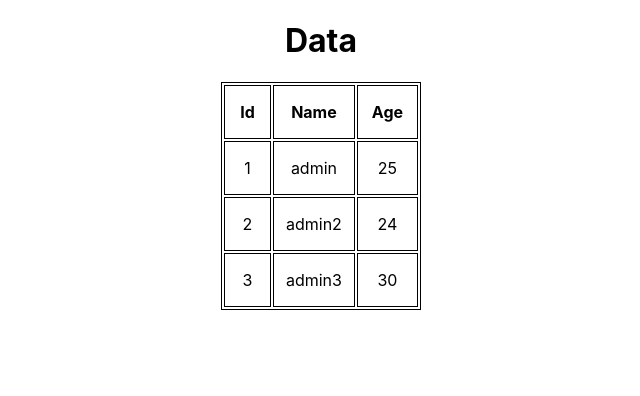
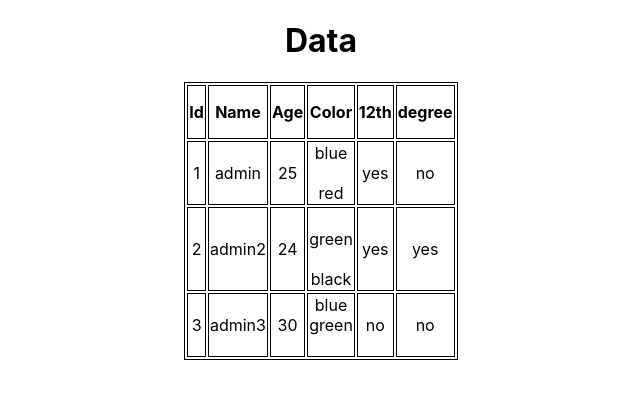
Before and after one commit to Niklathiya/myfirst, a React (Create React App) app: page / in a window 1280 px wide. Shown: the top 396 px of the page, without its empty margins (319-959 px from the left). Built offline with nearby package versions, Linux system fonts and the light colour scheme.

Commit message:
add data

```diff
--- a/src/App.js
+++ b/src/App.js
@@ -25,23 +25,29 @@ import './App.css';
 //   );
 // }
 
-// export default App;
 
-export default function App()
+
+function App()
 {
   const data =
     [
       {
         name :"admin",
         age : 25,
+        favColor : [{blue : true, green : false, red : true, black : false}],
+        study : {h_secondary : true, degree : false}
       },
       {
         name :"admin2",
         age : 24,
+        favColor : [{blue : false, green : true, red : false, black : true}],
+        study : {h_secondary : true, degree : true}
       },
       {
         name :"admin3",
         age : 30,
+        favColor : [{blue : true, green : true, red : false, black : false}],
+        study : {h_secondary : false, degree : false}
       }
     ]
 
@@ -55,14 +61,36 @@ export default function App()
               <th>Id</th>
               <th>Name</th>
               <th>Age</th>
+              <th>Color</th>
+              <th>12th</th>
+              <th>degree</th>
             </tr>
           </thead>
           <tbody>
             {data.map((i, index) => (
-              <tr>
+              <tr key={index}>
                 <td>{index + 1}</td>
                 <td>{i.name}</td>
                 <td>{i.age}</td>
+                <td>
+                  {i.favColor.map((i) =>
+                    (
+                      <span key={index}>
+                        {i.blue === true? 'blue' : ''}<br/>
+                        {i.green === true? 'green' : ''}<br/>
+                        {i.red === true? 'red' : ''}<br/>
+                        {i.black === true? 'black' : ''}
+                      </span>
+                  ))}
+                </td>
+                {/* <td>{i.study.h_secondary === true ? 'yes' : 'no' }</td> */}
+                {/* <td>{i.study.degree === true ? 'yes' : 'no'}</td> */}
+
+                {/* if value are null or undefined */}
+                {/* <td>{i && i.study && i.study.h_secondary === true ? 'yes' : 'no'}</td> */}
+                <td>{i?.study?.h_secondary === true ? 'yes' : 'no'}</td>
+                <td>{i?.study?.degree === true ? 'yes' : 'no'}</td>
+
               </tr>
             ))}
           </tbody>
@@ -71,3 +99,4 @@ export default function App()
     </div>
   );
 }
+export default App;
```
